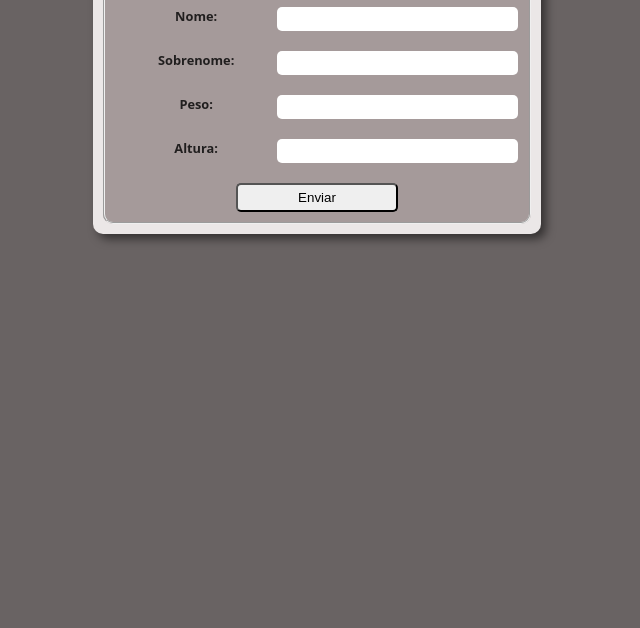
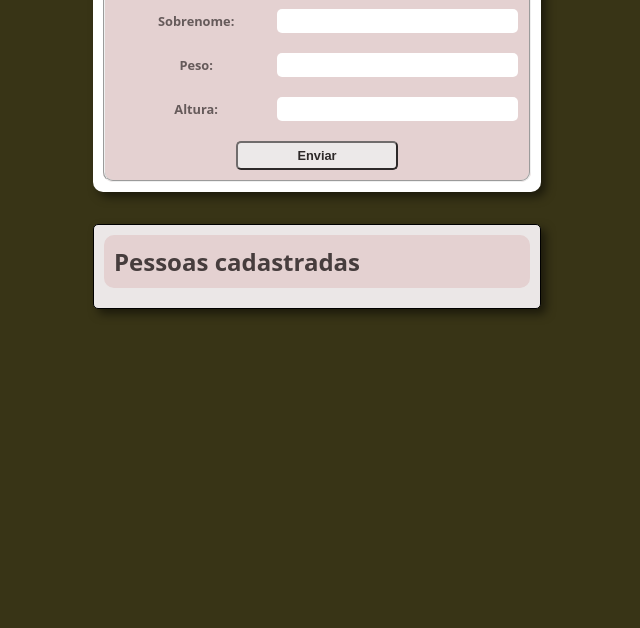
Before and after one commit to diogenesdornelles/js-ts-udemy-otavio-miranda, a plain HTML site: page Aula_34_exercicio_func_array_obj/index.html in a window 1280 px wide. Shown: the part 172-800 px from the top of the page, without its empty margins (323-963 px from the left). Drawn offline with Linux system fonts and the light colour scheme.

Commit message:
2022-10-07

```diff
--- a/Aula_34_exercicio_func_array_obj/assets/index.js
+++ b/Aula_34_exercicio_func_array_obj/assets/index.js
@@ -12,7 +12,8 @@ function meuEscopo () {
     const peso = form.querySelector('.peso');
     const altura = form.querySelector('.altura');
 
-    resultado.innerHTML += `<p> Nome: ${nome.value} Sobrenome: ${sobrenome.value} Peso: ${peso.value} Altura: ${altura.value}</p>`;
+    resultado.innerHTML += `<p> Nome:   ${nome.value} Sobrenome:   ${sobrenome.value} Peso:   ${peso.value} Altura:   ${altura.value}</p><hr>`
+    ;
 
     const dadosPessoas = {
       nome: nome.value,
@@ -24,6 +25,8 @@ function meuEscopo () {
     pessoas.push(dadosPessoas);
 
     console.log(pessoas);
+
+    document.alert('Cadastro efetuado com sucesso');
   }
 
   form.addEventListener('submit', onSubmit);  // Primeiro parâmetro 'tipo de evento' a ser ouvido e segundo 'função callbak a ser chamada';
--- a/Aula_34_exercicio_func_array_obj/assets/style.css
+++ b/Aula_34_exercicio_func_array_obj/assets/style.css
@@ -6,25 +6,35 @@
 
 body, html {
   width: 100vw;
-  height: 100vh;
+  height: 100%;
   font-family: system-ui, -apple-system, BlinkMacSystemFont, 'Segoe UI', Roboto, Oxygen, Ubuntu, Cantarell, 'Open Sans', 'Helvetica Neue', sans-serif;
-  background-color: rgb(105, 99, 99);
+  background: rgb(56,52,22);
+  color: rgb(70, 61, 61);
+}
+
+.container-all {
+  display: flex;
+  flex-direction: column;
+  justify-content: center;
+  align-items: center;
+  width: 50%;
+  height: auto;
+  margin: 0 auto;
 }
 
 .container {
-  position: absolute;
-  top: 30%;
-  left: 50%;
-  transform: translate(-50%, -50%);
+  width: 100%;
   display: flex;
   flex-direction: column;
   justify-content: center;
   width: 35vmax;
   height: auto;
-  background-color: rgb(235, 231, 231);
+  background-color: white;
   padding: 10px;
   border-radius: 10px;
   box-shadow: 5px 5px 10px rgba(0, 0, 0, 0.5);
+  margin: 5% 0 5% 0;
+  flex-grow: 0;
 }
 
 h1 {
@@ -37,7 +47,7 @@ h1 {
 fieldset {
   border-radius: 10px;
   font-size: 1em;
-  background-color: rgb(165, 154, 154);
+  background-color: rgb(228, 209, 209);
   font-weight: 800;
 }
 
@@ -60,10 +70,11 @@ fieldset legend {
 .container form div div {
   align-self: center;
   display: flex;
+  justify-content: space-around;
   flex-direction: row;
+  align-items: center;
   width: 100%;
   margin: 10px 0 10px 0;
-  justify-content: space-around;
 }
 
 .container form div div input[type="text"] {
@@ -86,6 +97,18 @@ fieldset legend {
   width: 40%;
   padding: 5px 0 5px 0;
   border-radius: 5px;
+  font-size: .8em;
+  font-weight: 800;
+  opacity: .8;
+  cursor: pointer;
+}
+
+.container form div div button:hover {
+  background-color: rgb(177, 162, 162);
+}
+
+.container form div div button:active {
+  background-color: rgb(136, 120, 120);
 }
 
 .container form div div:last-child {
@@ -94,13 +117,24 @@ fieldset legend {
 }
 
 .result {
-  display: flex;
-  flex-direction: column;
-  position: absolute;
-  top: 60%;
-  left: 50%;
-  transform: translate(-50%, -50%);
+  display: grid;
+  grid-template-columns: 1fr;
   width: 35vmax;
-  height: auto;
   background-color: rgb(235, 231, 231);
+  border: 1px solid black;
+  border-radius: 5px;
+  height: 5%;
+  padding: 10px;
+  box-shadow: 5px 5px 10px rgba(0, 0, 0, 0.5);
 }
+
+.result h2 {
+  padding: 10px;
+  background-color: rgb(228, 209, 209);
+  border-radius: 10px;
+  margin-bottom: 10px;
+}
+
+.result p {
+  padding: 10px;
+}
--- a/Aula_34_exercicio_func_array_obj/index.html
+++ b/Aula_34_exercicio_func_array_obj/index.html
@@ -8,6 +8,7 @@
   <link rel="stylesheet" href="assets/style.css">
 </head>
 <body>
+  <div class="container-all">
     <div class="container">
       <h1>Formulário</h1>
       <fieldset>
@@ -37,9 +38,14 @@
         </form>
       </fieldset>
     </div>
+
     <div class="result">
+      <h2>Pessoas cadastradas</h2>
 
     </div>
+
+  </div>
+
   <script src="assets/index.js"></script>
 </body>
 </html>
```
Also changed, not shown: Aula_37_operadores_comparacao/inde.js (added, +19 -0 lines), Aula_38_operadores_logicos/index.js (added, +26 -0 lines), Aula_39_avaliacao_curto_circuito/index.js (added, +42 -0 lines). Lines whose indentation alone changed are shown as unchanged.
